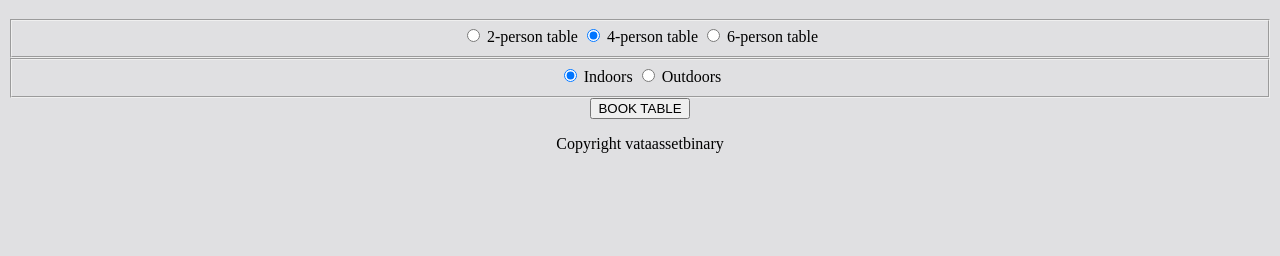
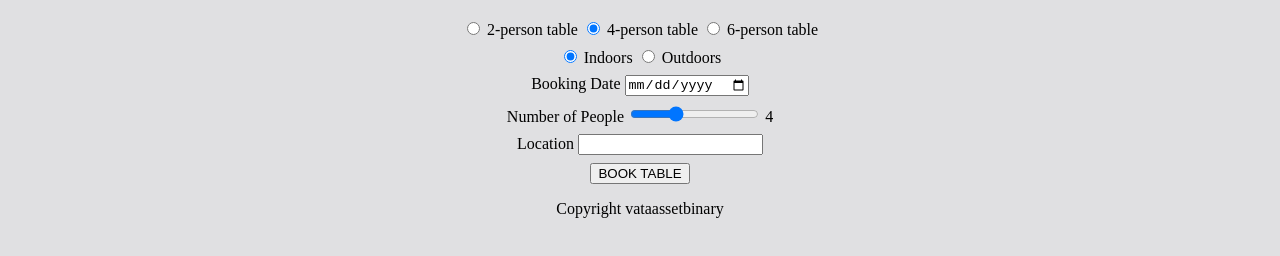
Before and after one commit to vitabinary-coding/templateformwebsite, a plain HTML site: page booking.html in a window 1280 px wide. Shown: the part 508-764 px from the top of the page. Drawn offline with Linux system fonts and the light colour scheme.

Commit message:
update booking

```diff
--- a/booking.html
+++ b/booking.html
@@ -29,19 +29,37 @@
     <main>
         <h1>Book a Table</h1>
         <form  method="post">
-            <fieldset id="size">
-                <label><input type="radio" name="size" value="2"> 2-person table</label>
-                <label><input type="radio" name="size" value="4" checked> 4-person table</label>
-                <label><input type="radio" name="size" value="6"> 6-person table</label>
+        <div>
 
-            </fieldset>
-            <fieldset id="location">
-                <label ><input type="radio" name="location" value="indoors" checked> Indoors</label>
-                <label ><input type="radio" name="location" value="outdoors"> Outdoors</label>
+            <label><input type="radio" name="size" value="2"> 2-person table</label>
+            <label><input type="radio" name="size" value="4" checked> 4-person table</label>
+            <label><input type="radio" name="size" value="6"> 6-person table</label>
+        </div>
+        <div>
+            <label ><input type="radio" name="location" value="indoors" checked> Indoors</label>
+            <label ><input type="radio" name="location" value="outdoors"> Outdoors</label>
+        </div>
+        <div>
+            <label for="booking_date">Booking Date</label>
+            <input type="date" name="booking_date" id="booking_date">
+        </div>
+        <div>
+            <label for="booking_people">Number of People</label>
+            <input type="range" name="booking_people" id="booking_people" min="1" max="10" value="4" oninput="this.nextElementSibling.value = this.value">
+            <output>4</output>
+        </div>
+        <div>
+            <label for="booking_location">Location</label>
+            <input id="booking_location" name="booking_location" list="locations">
+               <datalist id="locations">
+                    <option value="Downtown"></option>
+                    <option value="Uptown"></option>
+               </datalist>
+        </div>
+        <div>
+                <button type="submit">BOOK TABLE</button>
+        </div>
 
-
-            </fieldset>
-            <button type="submit">BOOK TABLE</button>
         </form>
     </main>
     <footer>
```
